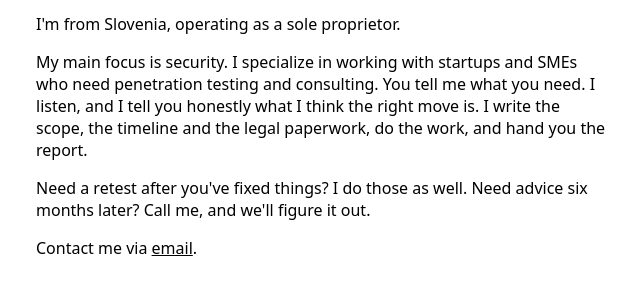
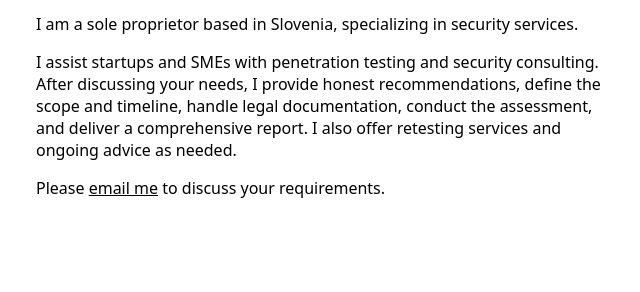
Before and after one commit to sunderee/site, a plain HTML site: page index.html in a window 1280 px wide. Shown: the part 78-370 px from the top of the page, without its empty margins (316-956 px from the left). Drawn offline with Linux system fonts and the light colour scheme.

Commit message:
Minor rewording of the copywrite

```diff
--- a/index.html
+++ b/index.html
@@ -12,13 +12,12 @@
 <body>
     <div class="content-container">
         <h1>Peter Aleksander Bizjak</h1>
-        <p>I'm from Slovenia, operating as a sole proprietor.</p>
-        <p>My main focus is security. I specialize in working with startups and SMEs who need penetration testing and
-            consulting. You tell me what you need. I listen, and I tell you honestly what I think the right move is. I
-            write the scope, the timeline and the legal paperwork, do the work, and hand you the report.</p>
-        <p>Need a retest after you've fixed things? I do those as well. Need advice six months later? Call me, and we'll
-            figure it out.</p>
-        <p>Contact me via <a href="mailto:peter.aleksander@bizjak.dev">email</a>.</p>
+        <p>I am a sole proprietor based in Slovenia, specializing in security services.</p>
+        <p>I assist startups and SMEs with penetration testing and security consulting. After discussing your needs, I
+            provide honest recommendations, define the scope and timeline, handle legal documentation, conduct the
+            assessment, and deliver a comprehensive report. I also offer retesting services and ongoing advice as
+            needed.</p>
+        <p>Please <a href="mailto:peter.aleksander@bizjak.dev">email me</a> to discuss your requirements.</p>
     </div>
 </body>
 
```
